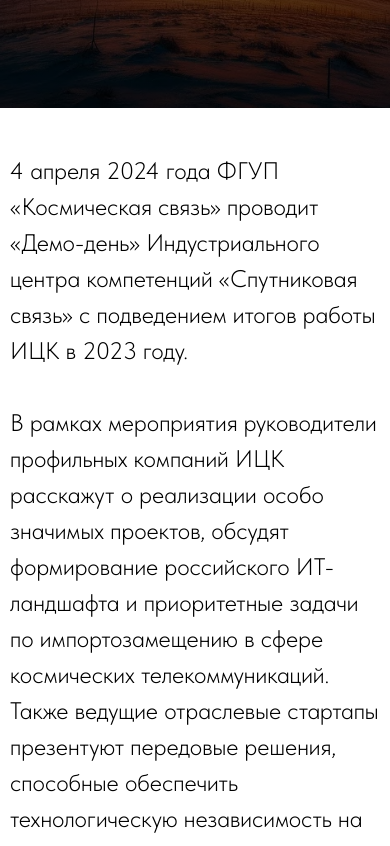
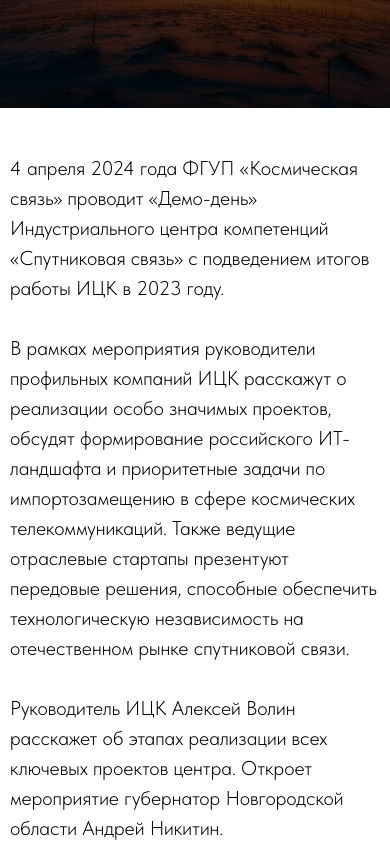
Before and after one commit to iconica-site/icc.rscc, a plain HTML site: page demoday.html in a window 390 px wide. Shown: the part 736-1582 px from the top of the page. Drawn offline with nearby package versions, Linux system fonts and the light colour scheme; files whose address does not match are found by name.

Commit message:
version 2.1.2

```diff
--- a/assets/css/media.css
+++ b/assets/css/media.css
@@ -83,6 +83,12 @@
 
 }
 
+@media (max-width:960px) {
+  .event__description {
+    font-size: 20px;
+  }
+}
+
 @media (max-width: 540px) {
   .ick__name {
     font-size: 27px;
```
